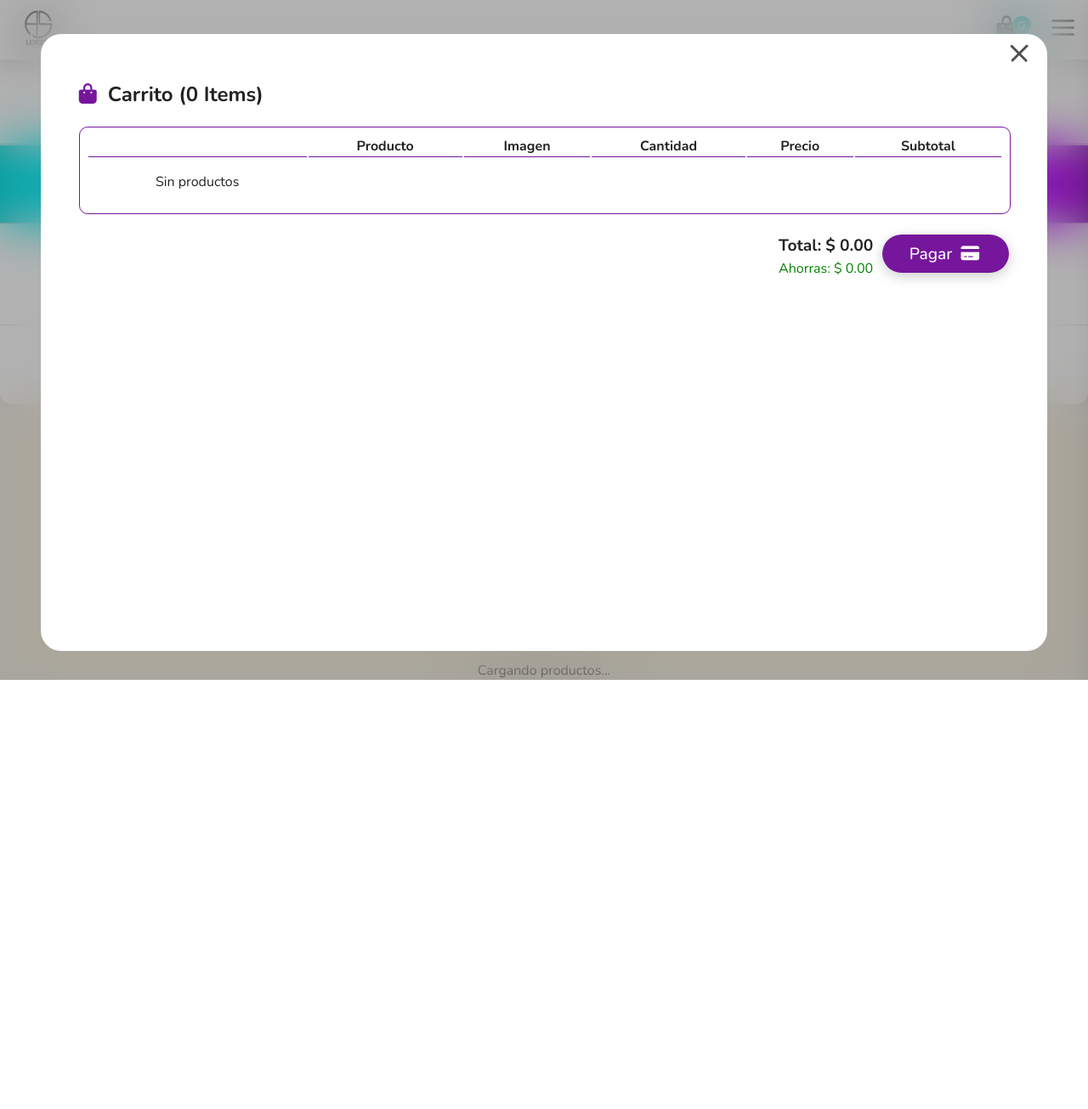
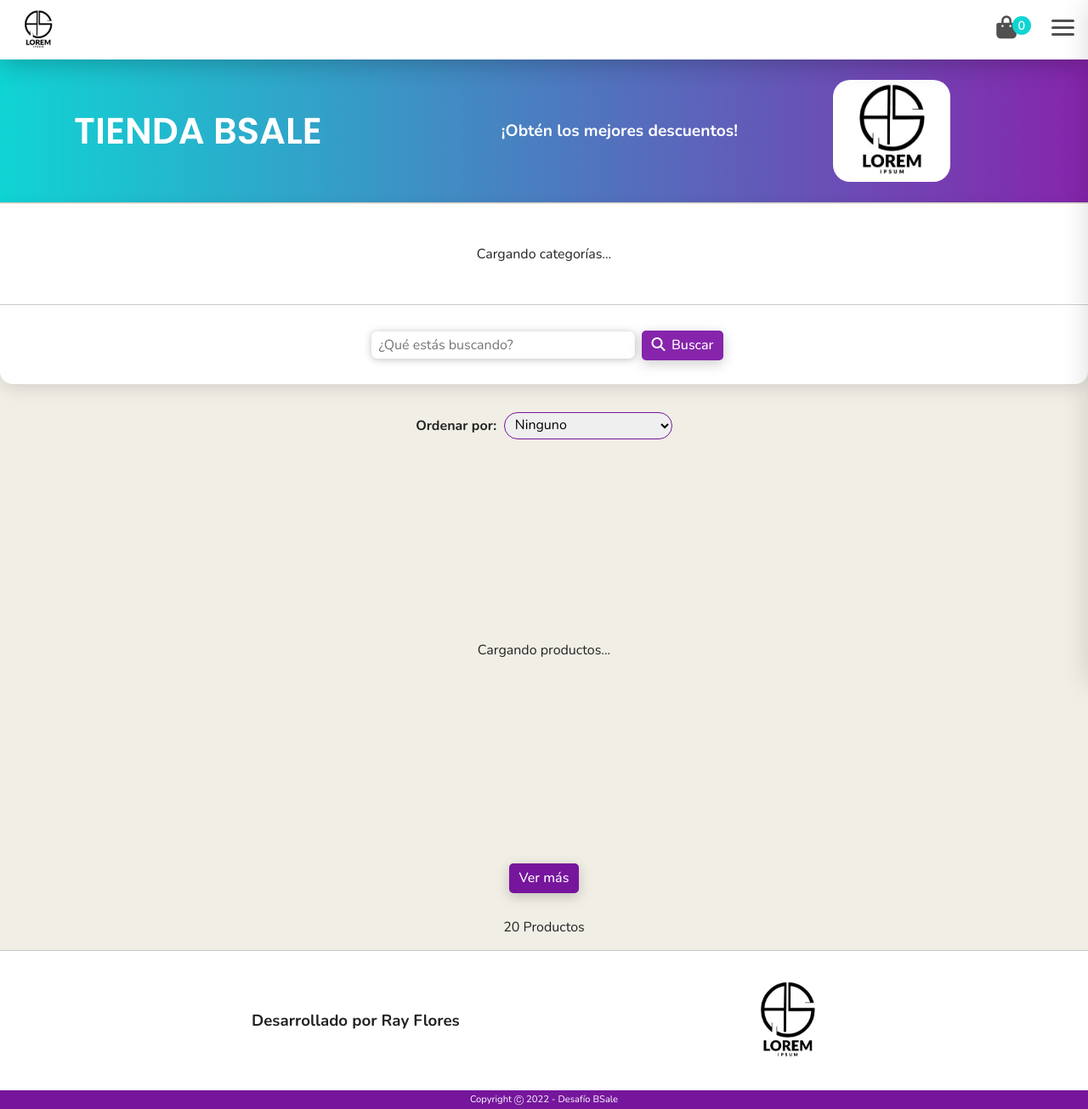
Before and after one commit to rayfn98/desaf-o_bsale, a PHP site: page / in a window 1280 px wide. Shown: the whole page at 85% size. Before the commit the page ends 800 px from the top, so only its background shows below. Run offline with PHP 8.4, Linux system fonts and the light colour scheme; lists and menus that the app fills with data are empty; some libraries are stand-ins or nearby versions.

Commit message:
Manejo de Productos del carrito terminado, avance de realizar compra

```diff
--- a/css/styles.css
+++ b/css/styles.css
@@ -824,7 +824,7 @@
   color: #76169c;
   box-shadow: none;
   border: 1px solid #76169c;
-  font-size: -8rem;
+  font-size: 0.8rem;
 }
 .modal-request-container .modal-content .cart-content .cart-products table tbody tr td.product-name {
   text-align: left;
@@ -886,7 +886,6 @@
   border-radius: 25px;
   padding: 0.7rem 2rem;
 }
-
 @media screen and (min-width: 1366px) {
   .modal-request-container .modal-content {
     width: 90vw;
@@ -1221,9 +1220,6 @@
 .filter-reset-container button,
 .view-more-container button {
   cursor: pointer;
-  border: 1px solid #8625ac;
-  color: #8625ac;
-  background: transparent;
   margin: 0.8rem 0;
 }
 .filter-reset-containerhidden,
@@ -1548,28 +1544,101 @@
     transform: translateX(4rem) scaleX(0);
   }
 }
-.banner {
+.header {
   background: linear-gradient(90deg, #10d4d4, #8625ac);
   margin: 0;
   color: #fff;
-  padding: 2rem 0;
+  padding: 1.5rem 0rem;
+  display: flex;
+  align-items: center;
+  flex-wrap: wrap;
+  justify-content: space-around;
   font-size: 1.2rem;
   text-align: center;
 }
-.banner p {
+.header .title-tienda {
+  width: auto;
+}
+.header .title-tienda h1 {
+  text-transform: uppercase;
+  font-family: "Poppins", sans-serif;
+  font-size: 2.7rem;
+  font-weight: 600;
+  margin: 1rem 0;
+  width: 100%;
+  color: #fff;
+  animation: fade-in-up-title linear 1.2s 1;
+}
+.header .banner-content {
+  width: 50%;
+  text-align: center;
+  display: flex;
+  justify-content: space-around;
+  align-items: center;
+}
+.header .banner-content .banner-description {
+  width: 50%;
+}
+.header .banner-content .banner-description h4 {
+  animation: fade-in linear 0.5s 1;
   margin: 0;
-  animation: promo-text-animated linear 1.4s infinite;
-}
-
-@keyframes promo-text-animated {
+}
+.header .banner-content .banner-description h4 .banner-discount {
+  color: yellow;
+  font-size: 1.4rem;
+}
+.header .banner-content .img {
+  width: 40%;
+  padding: 0;
+  min-height: 120px;
+}
+.header .banner-content .img img {
+  animation: fade-in linear 0.5s 1;
+  border-radius: 20px;
+  height: 120px;
+}
+
+@media screen and (max-width: 900px) and (orientation: portrait) {
+  .header .title-tienda {
+    width: 100%;
+  }
+  .header .title-tienda h1 {
+    font-size: 2rem;
+  }
+  .header .banner-content {
+    width: 100%;
+  }
+  .header .banner-content .banner-description {
+    width: 50%;
+  }
+  .header .banner-content .banner-description h4 {
+    font-size: 1rem;
+  }
+  .header .banner-content .img {
+    width: auto;
+    min-height: 100px;
+  }
+  .header .banner-content .img img {
+    height: 100px;
+    width: auto;
+  }
+}
+@keyframes fade-in {
   0% {
-    opacity: 1;
-  }
-  50% {
-    opacity: 0.7;
+    opacity: 0;
   }
   100% {
     opacity: 1;
+  }
+}
+@keyframes fade-in-up-title {
+  0%, 50% {
+    opacity: 0;
+    transform: translateY(15px);
+  }
+  100% {
+    opacity: 1;
+    transform: translateY(0px);
   }
 }
 body {
@@ -1678,19 +1747,6 @@
 .main-grid-container .content {
   z-index: 0;
 }
-.main-grid-container .content .title-tienda {
-  text-align: center;
-  display: flex;
-  line-height: 4.2rem;
-  justify-content: center;
-}
-.main-grid-container .content .title-tienda h1 {
-  text-transform: uppercase;
-  font-family: "Poppins", sans-serif;
-  font-size: 2.7rem;
-  font-weight: 600;
-  margin: 1rem 0;
-}
 .main-grid-container .menu {
   z-index: 100;
 }
@@ -1721,7 +1777,6 @@
 }
 
 .content .title-tienda {
-  background-color: white;
   z-index: 0;
   color: #181818;
 }
--- a/index.html
+++ b/index.html
@@ -20,6 +20,8 @@
     <link rel="stylesheet" href="css/main.css" />
     <link rel="stylesheet" href="css/styles.css" />
     <script src="https://kit.fontawesome.com/a0fa2bbe71.js" crossorigin="anonymous"></script>
+    <!-- LottieFiles -->
+    <script src="https://unpkg.com/@lottiefiles/lottie-player@latest/dist/lottie-player.js"></script>
 
     <script type="text/javascript" src="./js/components/categories.js"></script>
     <script type="text/javascript" src="./js/components/products.js"></script>
@@ -41,7 +43,6 @@
             <div class="logo">
                 <a href="#"><img src="./img/logo-prueba.jpg" alt="LOGO" /></a>
             </div>
-
             <div class="open-menu-btn">
                 <div class="request-btn">
                     <a href="" class="open-modal-request-btn">
@@ -62,12 +63,21 @@
         <!-- Content -->
         <div class="content">
             <!-- Header TItle -->
-            <div class="title-tienda">
-                <h1>Tienda BSALE</h1>
-            </div>
-            <hr style="margin: 0" />
-            <div class="banner">
-                <p id="banner-info">¡Obtén nuevas promociones en BSALE!</p>
+
+            <!-- <hr style="margin: 0" /> -->
+            <div class="header">
+                <!-- <h3 id="banner-info">¡Obtén nuevas promociones en BSALE!</h3> -->
+                <div class="title-tienda">
+                    <h1>Tienda BSALE</h1>
+                </div>
+                <div class="banner-content">
+                    <div class="banner-description">
+                        <h4>¡Obtén los mejores descuentos!</h4>
+                    </div>
+                    <div class="img">
+                        <img src="/img/logo-prueba.jpg" alt="" srcset="" />
+                    </div>
+                </div>
             </div>
             <hr style="margin: 0" />
             <!-- Products Filter -->
@@ -205,8 +215,8 @@
         <!-- Fín de Menú -->
 
         <!-- Modal Request Pedidos -->
-        <div class="modal-request-container open">
-            <div class="modal-content modal-open" id="modal-request-content">
+        <div class="modal-request-container closed">
+            <div class="modal-content modal-closed" id="modal-request-content">
                 <div class="close-modal-request-btn">
                     <span id="close-modal-icon">
               <div></div>
@@ -216,7 +226,9 @@
                 <!-- Cart Content -->
                 <div class="cart-content">
                     <div class="cart-title">
-                        <h2><i class="fas fa-shopping-bag"></i>&nbsp; Carrito (<span class="request-quantity-number"></span> Items)</h2>
+                        <h2>
+                            <i class="fas fa-shopping-bag"></i>&nbsp; Carrito (<span class="request-quantity-number"></span> Items)
+                        </h2>
                     </div>
                     <div class="cart-products">
                         <table style="width: 100%">
@@ -230,9 +242,7 @@
                                     <th>Subtotal</th>
                                 </tr>
                             </thead>
-                            <tbody class="cart-items-container">
-
-                            </tbody>
+                            <tbody class="cart-items-container"></tbody>
                             <!-- <tfoot>
                                 <tr>
                                     <td></td>
@@ -251,10 +261,13 @@
                             <p>Ahorras: $ <span class="saved-money">0</span> &nbsp;</p>
                         </div>
                         <div class="btn-container">
-                            <button class="btn">
-                                Pagar &nbsp;<i class="fas fa-credit-card"></i>
-                              </button>
+                            <button class="btn" onclick="pay()">
+                  Pagar &nbsp;<i class="fas fa-credit-card"></i>
+                </button>
                         </div>
+                    </div>
+                    <div class="cart-notification">
+
                     </div>
                 </div>
             </div>
--- a/js/components/products.js
+++ b/js/components/products.js
@@ -67,7 +67,7 @@
     </div>
 
     <div class="product-price-container">
-        <span class="product-price">$ ${product.price}</span>
+        <span class="product-price">$ ${product.price.toFixed(2)}</span>
         <div class="btn-container">
             <input type="number" min="1" max="100" id="request-quantity-${product.id}" name="request-quantity-${product.id}"  class="request-quantity" value="1">
             <button onclick="addProductsToCart(${product.id})" class="btn btn-request-product"
--- a/js/main.js
+++ b/js/main.js
@@ -16,27 +16,51 @@
 }
 
 window.onload = function() {
+    initApp();
+};
+
+function initApp() {
     initProducts();
     initInteractionFilters();
     initCart();
     endLoading();
 
     // Keep Alive - Get Offer Banner
+    getOfferLoop();
+}
+
+function getOfferLoop() {
     setInterval(() => {
         axios
-            .get(`${BACKEND_URL}`, {
+            .get(`${BACKEND_URL}/offer`, {
                 mode: "no-cors",
                 headers: {
                     "Access-Control-Allow-Origin": "*",
                 },
             })
             .then((res) => {
-                const bannerInfo = document.getElementById("banner-info");
-                bannerInfo.innerHTML = res.data;
+                const bannerInfo = document.getElementsByClassName("banner-content")[0];
+                const offer = res.data;
+                // Validate Image URL
+                if (!offer.url_image) {
+                    offer.url_image = "/img/logo-prueba.jpg";
+                }
+
+                bannerInfo.innerHTML = ` <div class="banner-description">
+                 <h4>${offer.name} con <span class="banner-discount">${offer.discount}%</span> de descuento</h4>
+             </div>
+             <div class="img">
+                 <img src="${offer.url_image}" alt="" srcset="" />
+             </div> `;
             })
             .catch((e) => {
                 console.error(e);
+                // En caso de que falle, reiniciar conexión en 10 s
+                clearInterval();
+                setTimeout(() => {
+                    getOfferLoop()
+                }, 10000);
             })
             .finally(() => {});
-    }, 5000);
-};
+    }, 4000);
+}
--- a/scss/components/_banner.scss
+++ b/scss/components/_banner.scss
@@ -1,25 +1,104 @@
 @import "../global";
-.banner {
+.header {
     background: linear-gradient(90deg, $secondary-color, $third-color);
     margin: 0;
     color: #fff;
-    padding: 2rem 0;
+    padding: 1.5rem 0rem;
+    display: flex;
+    align-items: center;
+    flex-wrap: wrap;
+    justify-content: space-around;
     font-size: 1.2rem;
     text-align: center;
-    p {
-        margin: 0;
-        animation: promo-text-animated linear 1.4s infinite;
+    .title-tienda {
+        width: auto;
+        h1 {
+            text-transform: uppercase;
+            font-family: $font-titles;
+            font-size: 2.7rem;
+            font-weight: 600;
+            margin: 1rem 0;
+            width: 100%;
+            color: #fff;
+            animation: fade-in-up-title linear 1.2s 1;
+        }
+    }
+    .banner-content {
+        width: 50%;
+        text-align: center;
+        display: flex;
+        justify-content: space-around;
+        align-items: center;
+        .banner-description {
+            width: 50%;
+            h4 {
+                animation: fade-in linear 0.5s 1;
+                margin: 0;
+                .banner-discount {
+                    color: yellow;
+                    font-size: 1.4rem;
+                }
+            }
+        }
+        .img {
+            width: 40%;
+            padding: 0;
+            min-height: 120px;
+            img {
+                animation: fade-in linear 0.5s 1;
+                border-radius: 20px;
+                height: 120px;
+            }
+        }
     }
 }
 
-@keyframes promo-text-animated {
+@media screen and (max-width: 900px) and (orientation: portrait) {
+    .header {
+        .title-tienda {
+            width: 100%;
+            h1 {
+                font-size: 2rem;
+            }
+        }
+        .banner-content {
+            width: 100%;
+            .banner-description {
+                width: 50%;
+                h4 {
+                    font-size: 1rem;
+                }
+            }
+            .img {
+                width: auto;
+                min-height: 100px;
+                img {
+                    height: 100px;
+                    width: auto;
+                }
+            }
+        }
+    }
+}
+
+// Animations
+@keyframes fade-in {
     0% {
-        opacity: 1;
-    }
-    50% {
-        opacity: 0.7;
+        opacity: 0;
     }
     100% {
         opacity: 1;
     }
 }
+
+@keyframes fade-in-up-title {
+    0%,
+    50% {
+        opacity: 0;
+        transform: translateY(15px);
+    }
+    100% {
+        opacity: 1;
+        transform: translateY(0px);
+    }
+}
--- a/scss/components/_modal-request-list.scss
+++ b/scss/components/_modal-request-list.scss
@@ -132,7 +132,7 @@
                                         color: $main-color;
                                         box-shadow: none;
                                         border: 1px solid $main-color;
-                                        font-size: -8rem;
+                                        font-size: .8rem;
                                     }
                                 }
                                 &.product-name {
@@ -211,6 +211,7 @@
                     padding: 0.7rem 2rem;
                 }
             }
+            .cart-notification {}
         }
     }
 }
--- a/scss/components/_products-filter.scss
+++ b/scss/components/_products-filter.scss
@@ -232,9 +232,9 @@
     }
     button {
         cursor: pointer;
-        border: 1px solid $third-color;
-        color: $third-color;
-        background: transparent;
+        // border: 1px solid $third-color;
+        // color: $third-color;
+        // background: transparent;
         margin: 0.8rem 0;
     }
     &hidden {
--- a/scss/styles.scss
+++ b/scss/styles.scss
@@ -16,19 +16,6 @@
     .content {
         // grid-column: 1/3; Ocupa todo
         // backdrop-filter: brightness(0.8) contrast(0.9);
-        .title-tienda {
-            text-align: center;
-            display: flex;
-            line-height: 4.2rem;
-            justify-content: center;
-            h1 {
-                text-transform: uppercase;
-                font-family: $font-titles;
-                font-size: 2.7rem;
-                font-weight: 600;
-                margin: 1rem 0;
-            }
-        }
         z-index: 0;
     }
     .menu {
@@ -68,7 +55,7 @@
 
 //Título tienda
 .content .title-tienda {
-    background-color: $title-bg-color;
+    // background-color: $title-bg-color;
     z-index: 0;
     color: rgb(24, 24, 24);
 }
```
Also changed, not shown: img/lf30_editor_3nidetka.json (added, +1 -0 lines), js/components/cart.js (+34 -8 lines), 1 other file.
